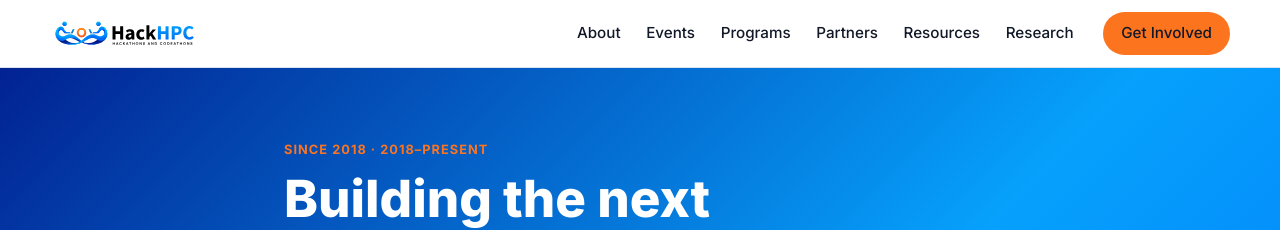
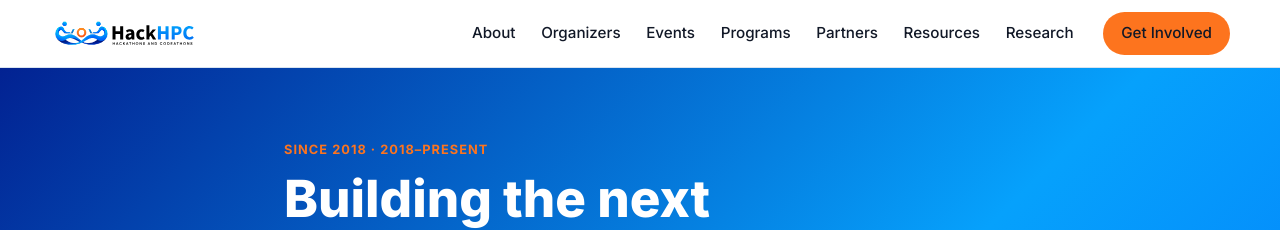
Before and after one commit to HackHPC/hackhpc.github.io, a Jekyll site: the page built from index.html, in a window 1280 px wide. Shown: the top 230 px of the page. Built offline with Jekyll 4.4.1, drawn with Linux system fonts in a browser that asks for light colours.

Commit message:
Add Organizers to the primary nav menu
Placed right after About. Tightened About's active-state check to an
exact match (was "contains /about/", which would have also lit up for
the new Organizers link since it lives under /about/) so only one nav
item highlights at a time.

Co-Authored-By: Claude Sonnet 5 <noreply@anthropic.com>

```diff
--- a/_includes/nav.html
+++ b/_includes/nav.html
@@ -5,7 +5,8 @@
     </a>
 
     <nav class="navbar-menu" id="navbarMenu">
-      <a href="/about/" {% if page.url contains '/about/' %}class="active"{% endif %}>About</a>
+      <a href="/about/" {% if page.url == '/about/' %}class="active"{% endif %}>About</a>
+      <a href="/about/organizers.html" {% if page.url contains '/about/organizers' %}class="active"{% endif %}>Organizers</a>
       <a href="/events/" {% if page.url contains '/events/' %}class="active"{% endif %}>Events</a>
       <a href="/programs/" {% if page.url contains '/programs/' %}class="active"{% endif %}>Programs</a>
       <a href="/partners/" {% if page.url contains '/partners/' %}class="active"{% endif %}>Partners</a>
```
